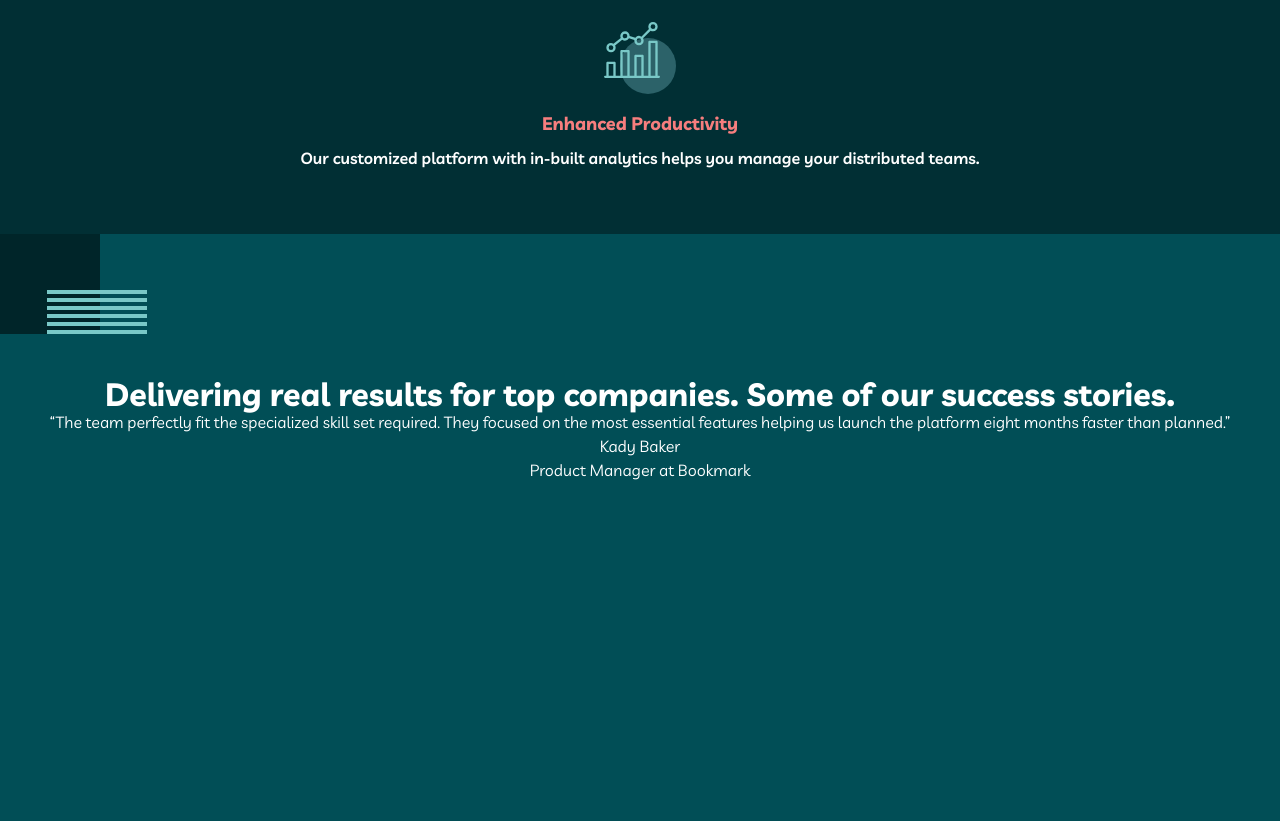
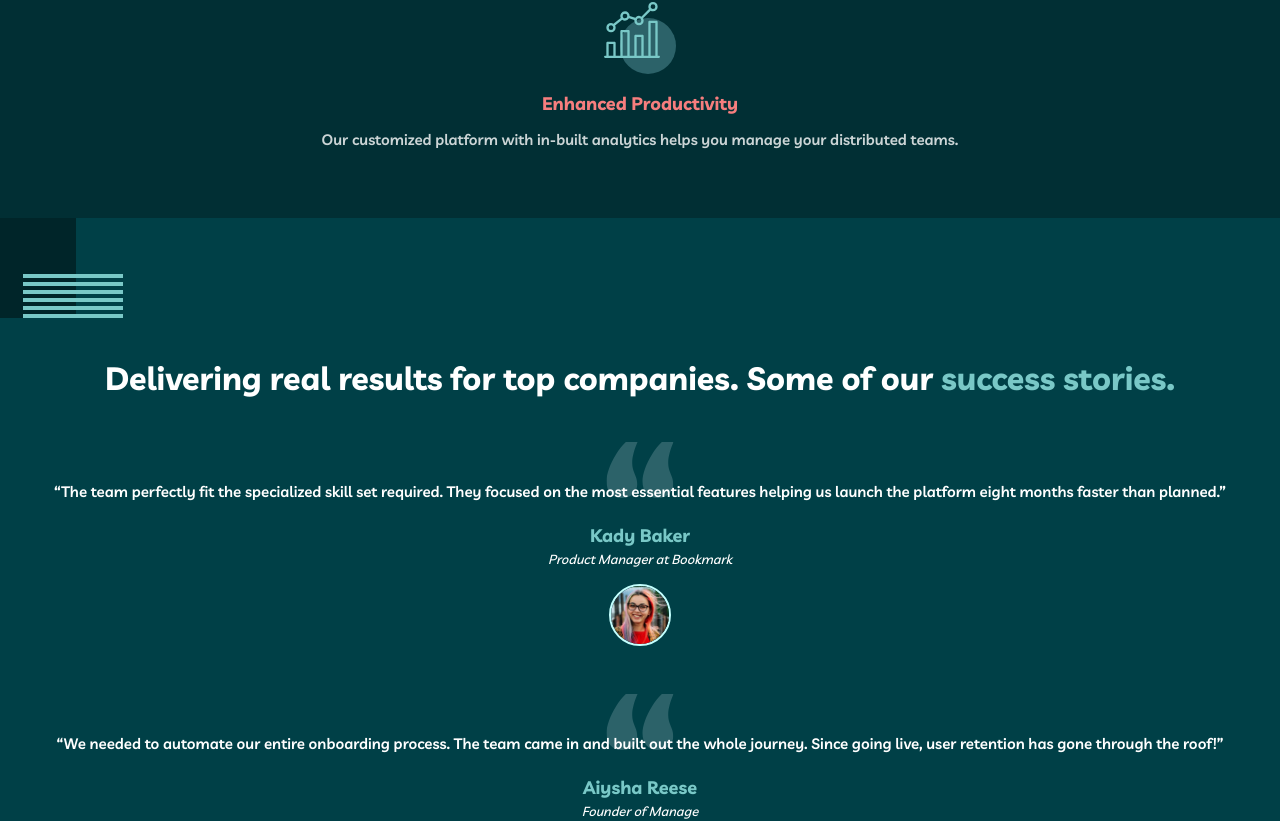
Before and after one commit to David-Henery4/myteam, a Next.js app: page / in a window 1280 px wide. Shown: the part 1245-2066 px from the top of the page. Before the commit the page ends 1887 px from the top, so only its background shows below. Built offline with nearby package versions, Linux system fonts and the light colour scheme.

Commit message:
testimonial-section-mobile-ui

```diff
--- a/public/assets/index.js
+++ b/public/assets/index.js
@@ -1,6 +1,8 @@
 // IMGs
 import avatarAden from "./avatar-aden.jpg"
 import avatarKady from "./avatar-kady.jpg"
+import avatarArthur from "./avatar-arthur.jpg";
+import avatarAiysha from "./avatar-aiysha.jpg";
 // SVGs
 import LogoIcon from "./logo.svg"
 import BurgerIcon from "./icon-hamburger.svg"
@@ -13,11 +15,14 @@ import HomePatternSix from "./bg-pattern-home-6-about-5.svg"
 import PersonIcon from "./icon-person.svg";
 import CogIcon from "./icon-cog.svg";
 import ChartIcon from "./icon-chart.svg";
+import QuoteMark from "./icon-quotes.svg"
 
 
 export{
   //imgs
   avatarKady,
+  avatarAiysha,
+  avatarArthur,
   // svgs
   LogoIcon,
   BurgerIcon,
@@ -30,4 +35,5 @@ export{
   ChartIcon,
   CogIcon,
   PersonIcon,
+  QuoteMark,
 }
--- a/src/components/home-page/Header.jsx
+++ b/src/components/home-page/Header.jsx
@@ -1,10 +1,5 @@
-import { Navbar, MainTitleHeading } from "../shared";
+import { Navbar, MainTitleHeading, BodyText } from "../shared";
 import {
-  HomePatternOne,
-  HomePatternFive,
-  HomePatternFour,
-  HomePatternSix,
-  HomePatternThree,
   HomePatternTwo,
 } from "../../../public/assets";
 
@@ -18,11 +13,11 @@ const Header = () => {
             <span className="block">Find the</span> Best{" "}
             <span className="text-primaryRed">Talent</span>
           </MainTitleHeading>
-          <p className="text-base font-semibold leading-7">
+          <BodyText>
             Finding the right people and building high performing teams can be
             hard. Most companies aren’t tapping into the abundance of global
             talent. We’re about to change that.
-          </p>
+          </BodyText>
         </div>
       </header>
       <div className="col-start-1 col-end-13 px-2 mx-auto w-full max-w-[358px] overflow-hidden">
--- a/src/components/home-page/ServicesContainer.jsx
+++ b/src/components/home-page/ServicesContainer.jsx
@@ -1,33 +1,38 @@
-// 'use client'
 import dynamic from "next/dynamic";
 import servicesData from "../../data/servicesData";
+import { BodyText, HeadingThree } from "../shared";
 
 // MIGHT REFACTOR THE ICONS FROM THE ARRAY
 
 const ServicesContainer = () => {
   return (
     <div className="w-full text-center grid gap-12">
-      {servicesData.map(service => {
-        const DynamicSvg = dynamic(() => import(`../../../public/assets/${service.image}`))
+      {servicesData.map((service) => {
+        const DynamicSvg = dynamic(() =>
+          import(`../../../public/assets/${service.image}`)
+        );
         return (
-          <div key={service?.id} className="w-full flex flex-col justify-center items-center gap-4">
+          <div
+            key={service?.id}
+            className="w-full flex flex-col justify-center items-center gap-4"
+          >
             <div className="">
-              <DynamicSvg/>
+              <DynamicSvg />
               {/* <service.image/> */}
             </div>
-            <div className="w-full">
-              <h3 className="text-primaryRed font-bold text-lg">
-                {service.title}
-              </h3>
-              <p className="mt-2 text-base font-semibold leading-6">
-                {service.desc}
-              </p>
+            <div className="w-full grid gap-2">
+              <HeadingThree>
+                <span className="text-primaryRed">{service.title}</span>
+              </HeadingThree>
+              <BodyText>
+                <span className="text-white/80">{service.desc}</span>
+              </BodyText>
             </div>
           </div>
         );
       })}
     </div>
   );
-}
+};
 
-export default ServicesContainer
+export default ServicesContainer;
--- /dev/null
+++ b/src/components/home-page/TestimonialBox.jsx
@@ -0,0 +1,38 @@
+import { BodyText, HeadingThree } from "../shared";
+import Image from "next/image";
+import {
+  QuoteMark,
+} from "../../../public/assets";
+
+const TestimonialBox = ({id, testimonial, name, job, img}) => {
+  return (
+    <div key={id} className="">
+      <div className="relative">
+        <div className="relative z-10">
+          <BodyText>“{testimonial}”</BodyText>
+        </div>
+        <QuoteMark className="absolute -top-9 left-1/2 -translate-x-1/2" />
+      </div>
+      <div className="mt-4">
+        <div>
+          <HeadingThree>
+            <span className="text-secondaryLightBlue">{name}</span>
+          </HeadingThree>
+          <p className="font-medium italic text-[13px] leading-[18px]">
+            {job}
+          </p>
+        </div>
+        <div className="rounded-full overflow-hidden w-[62px] mx-auto mt-4 border-2 border-aqua">
+          <Image
+            width={62}
+            height={62}
+            src={img}
+            alt="Avatar of the person that has left their review"
+          />
+        </div>
+      </div>
+    </div>
+  );
+}
+
+export default TestimonialBox
--- a/src/components/home-page/Testimonials.jsx
+++ b/src/components/home-page/Testimonials.jsx
@@ -1,39 +1,32 @@
-import { SecondaryHeading } from "../shared";
-import {HomePatternFive, HomePatternFour, avatarKady} from "../../../public/assets";
-
-// bottom pattern
-{/* <HomePatternFive />; */}
-
+import { SecondaryHeading} from "../shared";
+import { TestimonialBox } from ".";
+import {
+  HomePatternFive,
+  HomePatternFour,
+} from "../../../public/assets";
+import testimonialsData from "../../data/testimonialsData";
 
 const Testimonials = () => {
   return (
-    <section className="relative col-start-2 col-end-12 pt-36 pb-40">
+    <section className="relative col-start-1 col-end-13 pt-36 pb-40 grid grid-cols-mainGridMob bg-secondaryGreen">
+      <div className="w-full col-start-2 col-end-12">
         <HomePatternFour className="absolute top-0 -left-6" />
         <div className="text-center">
           <SecondaryHeading>
-          Delivering real results for top companies. Some of our success
-          stories.
+            Delivering real results for top companies. Some of our{" "}
+            <span className="text-secondaryLightBlue"> success stories.</span>
           </SecondaryHeading>
         </div>
         {/* Testimonials Container */}
-      <div className="w-full text-center">
-        <div className="">
-          <h3>
-            “The team perfectly fit the specialized skill set required. They
-            focused on the most essential features helping us launch the
-            platform eight months faster than planned.”
-          </h3>
-          <div>
-            <div>
-              <p>Kady Baker</p>
-              <p>Product Manager at Bookmark</p>
-            </div>
-            <div>
-              {/* <img src={avatarKady} alt="Avatar of the person that has left their review" /> */}
+        <div className="w-full mt-[84px] text-center flex flex-col justify-center items-center gap-[84px]">
+          {testimonialsData.map((testimonial) => {
+            return (
+              <TestimonialBox key={testimonial.id} {...testimonial}/>
+            );
+          })}
         </div>
       </div>
-        </div>
-      </div>
+      <HomePatternFive className="absolute bottom-0 right-0"/>
     </section>
   );
 };
--- a/src/components/home-page/index.js
+++ b/src/components/home-page/index.js
@@ -2,10 +2,12 @@ import Header from "./Header";
 import Services from "./Services";
 import ServicesContainer from "./ServicesContainer";
 import Testimonials from "./Testimonials";
+import TestimonialBox from "./TestimonialBox";
 
 export{
   Header,
   Services,
   ServicesContainer,
   Testimonials,
+  TestimonialBox,
 }
--- /dev/null
+++ b/src/components/shared/BodyText.jsx
@@ -0,0 +1,7 @@
+
+
+const BodyText = ({children}) => {
+  return <p className="text-[15px] font-semibold leading-7">{children}</p>;
+}
+
+export default BodyText
--- /dev/null
+++ b/src/components/shared/HeadingThree.jsx
@@ -0,0 +1,9 @@
+
+
+const HeadingThree = ({children}) => {
+  return (
+    <h3 className="text-lg font-bold leading-7">{children}</h3>
+  )
+}
+
+export default HeadingThree
--- a/src/components/shared/index.js
+++ b/src/components/shared/index.js
@@ -1,9 +1,14 @@
 import Navbar from "./Navbar";
 import MainTitleHeading from "./MainTitleHeading";
 import SecondaryHeading from "./SecondaryHeading";
+import BodyText from "./bodyText";
+import HeadingThree from "./HeadingThree";
+
 
 export {
   Navbar,
   MainTitleHeading,
   SecondaryHeading,
+  BodyText,
+  HeadingThree,
 }
--- /dev/null
+++ b/src/data/testimonialsData.js
@@ -0,0 +1,37 @@
+import {
+  HomePatternFive,
+  HomePatternFour,
+  avatarKady,
+  avatarAiysha,
+  avatarArthur,
+  QuoteMark,
+} from "../../public/assets";
+
+const testimonialsData = [
+  {
+    id: 1,
+    name: "Kady Baker",
+    job: "Product Manager at Bookmark",
+    testimonial:
+      "The team perfectly fit the specialized skill set required. They focused on the most essential features helping us launch the platform eight months faster than planned.",
+    img: avatarKady,
+  },
+  {
+    id: 2,
+    name: "Aiysha Reese",
+    job: "Founder of Manage",
+    testimonial:
+      "We needed to automate our entire onboarding process. The team came in and built out the whole journey. Since going live, user retention has gone through the roof!",
+    img: avatarAiysha,
+  },
+  {
+    id: 3,
+    name: "Arthur Clarke",
+    job: "Co-founder of MyPhysio",
+    testimonial:
+      "Amazing. Our team helped us build an app that delivered a new experience for hiring a physio. The launch was an instant success with 100k downloads in the first month.",
+    img: avatarArthur,
+  },
+];
+
+export default testimonialsData;
--- a/tailwind.config.js
+++ b/tailwind.config.js
@@ -11,6 +11,7 @@ module.exports = {
       primaryRed: "#F67E7E",
       white: "#ffffff",
       black: "#002529",
+      aqua: "#C4FFFE",
       secondaryGreen: "#004047",
       secondaryLightBlue: "#79C8C7",
       secondaryDarkVeryBlue: "#2C6269",
```
Lines whose indentation alone changed are shown as unchanged.
